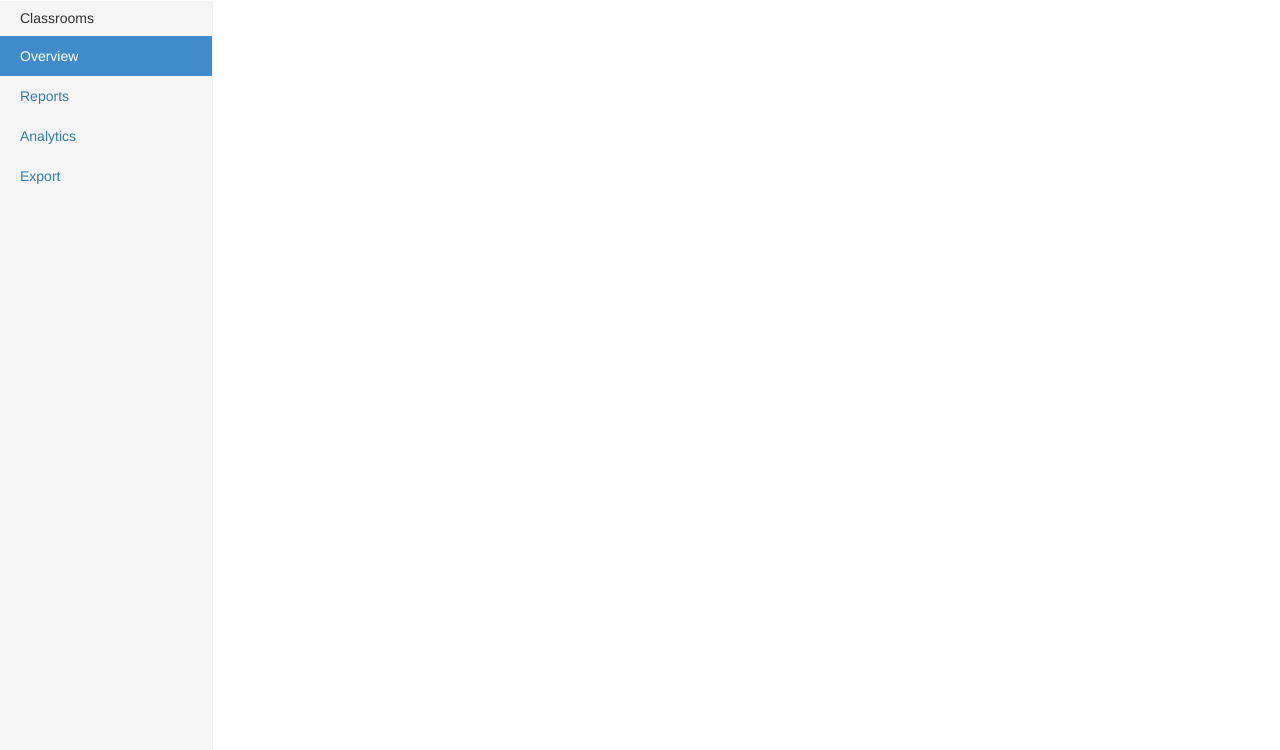
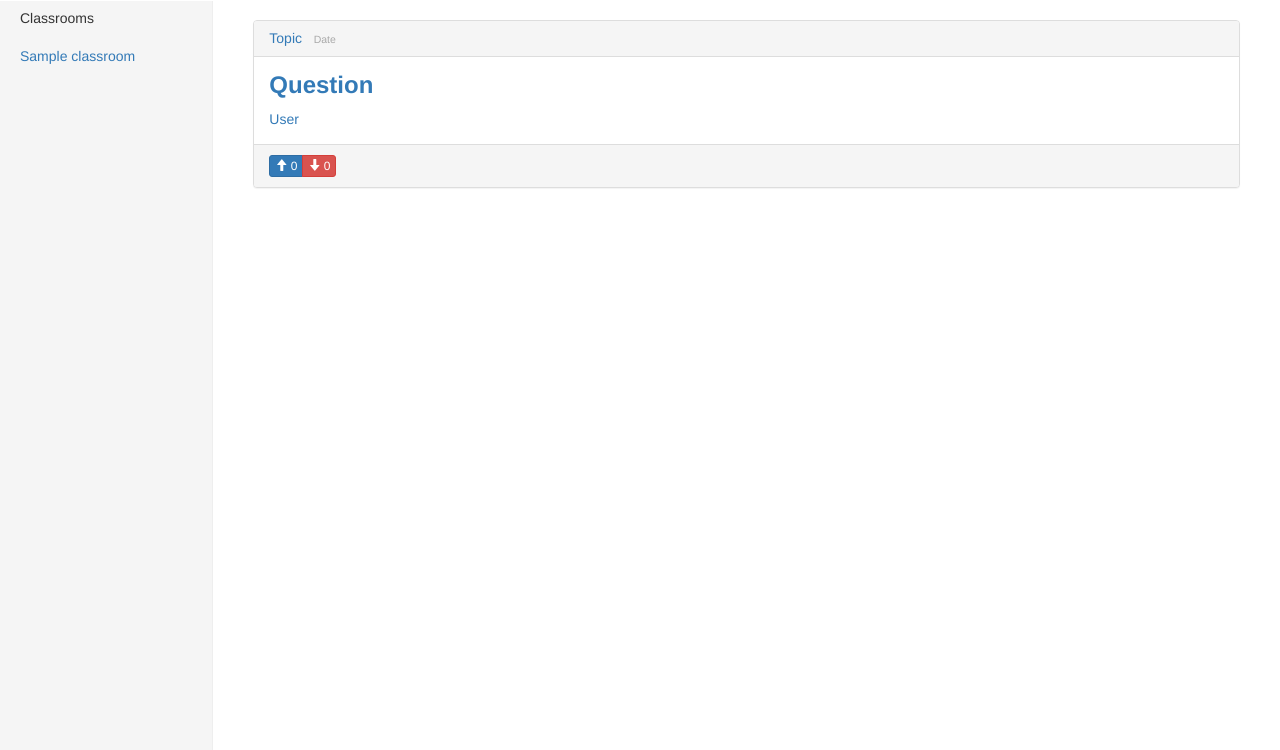
Before and after one commit to generil/hackathon, a Django app: template hackathon/templates/home.html in a window 1280 px wide. Shown: the part 50-800 px from the top of the page. Run offline with Django 3.2, Linux system fonts and the light colour scheme; the template is opened without the code that fills it: values that come from a table or form of the project are taken from there, others are empty; tables that the repository leaves empty hold one stand-in row (values such as "Sample post"); parts of the project's set-up code (start-up, migrations or seed data) failed here and were passed over; some libraries are stand-ins or nearby versions.

Commit message:
reorganized sidebar hajima hajima

```diff
--- a/hackathon/templates/home.html
+++ b/hackathon/templates/home.html
@@ -7,17 +7,16 @@
 	<div class="row">
 		<div class="col-sm-3 col-md-2 sidebar">
 			<h5>Classrooms</h5>
+			{% for record in records %}
 			<ul class="nav nav-sidebar">
-				<li class="active"><a href="#">Overview </a></li>
-				<li><a href="#">Reports</a></li>
-				<li><a href="#">Analytics</a></li>
-				<li><a href="#">Export</a></li>
+				<li><a href="{% url 'classroom:forum' record.classroom.pk %">{{record.classroom.name}}</a></li>
 			</ul>
+			{% endfor %}
 		</div>
 		<div class="col-sm-9 col-sm-offset-3 col-md-10 col-md-offset-2 main">
 			<!--main.html-->
 			{% block content %}
-				<!--generic content-->
+				{% include 'main.html' %}
 			{% endblock %}
 		</div>
 	</div>
--- a/hackathon/templates/main.html
+++ b/hackathon/templates/main.html
@@ -1,23 +1,24 @@
-{% extends 'home.html' %}
 {% load static %}
 {% block content %}
-<ul class="nav nav-pills" style="margin-bottom: 20px;">
-    <li class="active"><a data-toggle="pill" href="#forums">All Forums</a></li>
-    <li><a data-toggle="pill" href="#topics">All Topics</a></li>
-</ul>
-<!--ALL FORUMS AND TOPICS-->
-<div class="tab-content">
-    <div id="forums" class="tab-pane fade in active">
-        {% block forum %}
-            <!--all forums tab-->
-            {% include 'forum.html' %}
-        {% endblock %}
+<div class="panel panel-default">
+    <div class="panel-heading" style="padding-bottom:5px; padding-top:5px;">
+        <h5 style="padding-top: 5px; padding-bottom: 5px; margin: 0"><a href="" class="topic-btn"> Topic </a>&nbsp;&nbsp;<small style="color:darkgray">Date</small></h5>
     </div>
-    <div id="topics" class="tab-pane fade">
-        {% block topic %}
-            <!--all topics tab-->
-            {% include 'topic.html' %}
-        {% endblock %}
+    <div class="panel-body">
+        <h3 style="margin-top:0px; font-weight:bold; word-wrap: break-word;"><a href="">Question</a></h3>
+        <p style="margin-bottom:0px;"><a href="">User</a></p>
+    </div>
+    <div class="panel-footer">
+        <div class="btn-group" role="group">
+            <button type="button" class="btn btn-xs btn-primary">
+                <span class="glyphicon glyphicon-arrow-up"></span>
+                <span> 0</span>
+            </button>
+            <button type="button" class="btn btn-xs btn-danger">
+                <span class="glyphicon glyphicon-arrow-down"></span>
+                <span> 0</span>
+            </button>
+        </div>
     </div>
 </div>
 {% endblock %}
--- a/hackathon/views.py
+++ b/hackathon/views.py
@@ -16,10 +16,4 @@ def home(request):
 		'records' : records,
 		'posts' : posts,
 	}
-<<<<<<< HEAD
-	return render(request, 'main.html', context=context)
-=======
-
 	return render(request, 'home.html', context=context)
-
->>>>>>> 887ecbf070dd0a850b7d12fc34732c0a2fad0c9e
```
Also changed, not shown: hackathon/templates/forum.html (deleted, +0 -25 lines), hackathon/templates/topic.html (deleted, +0 -8 lines).
